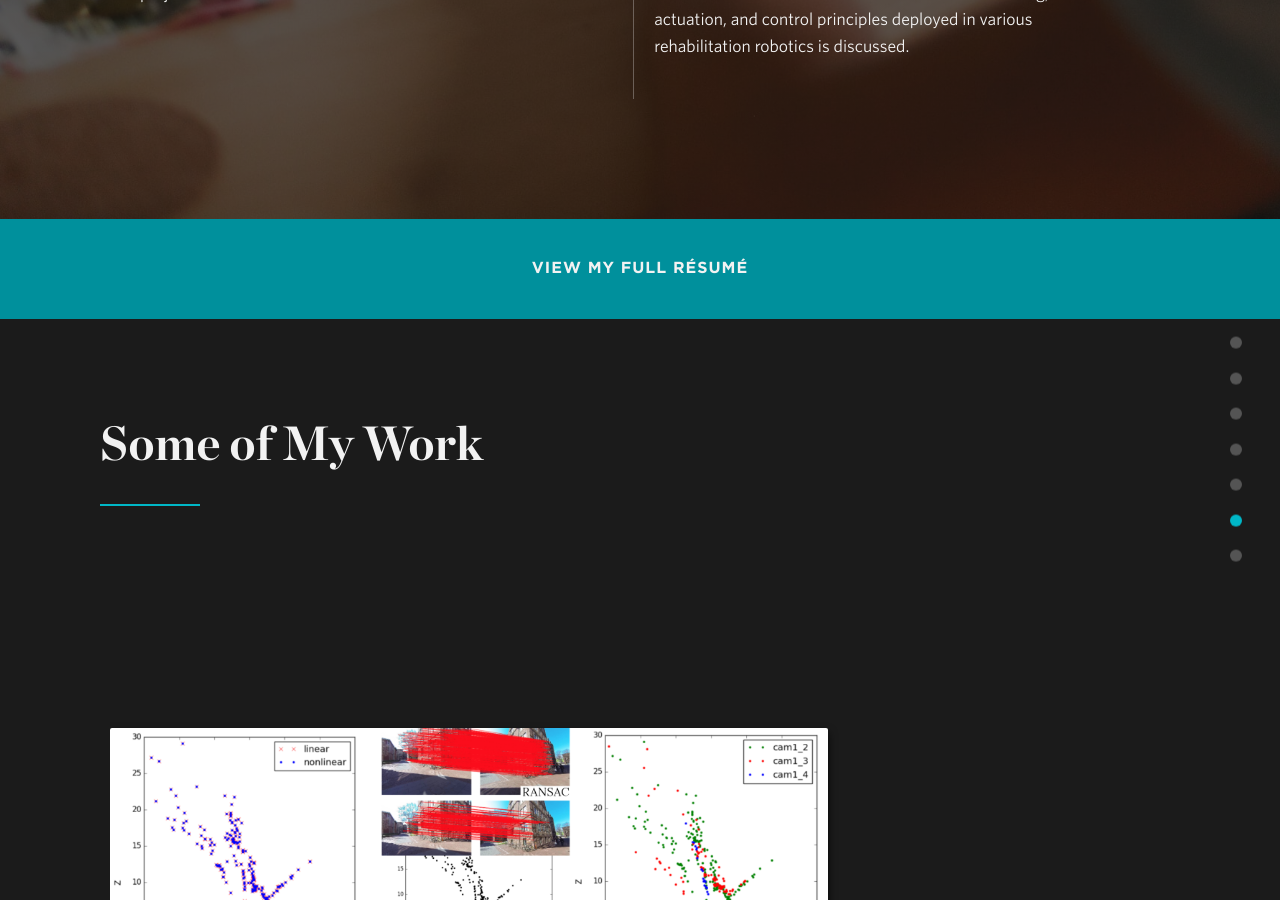
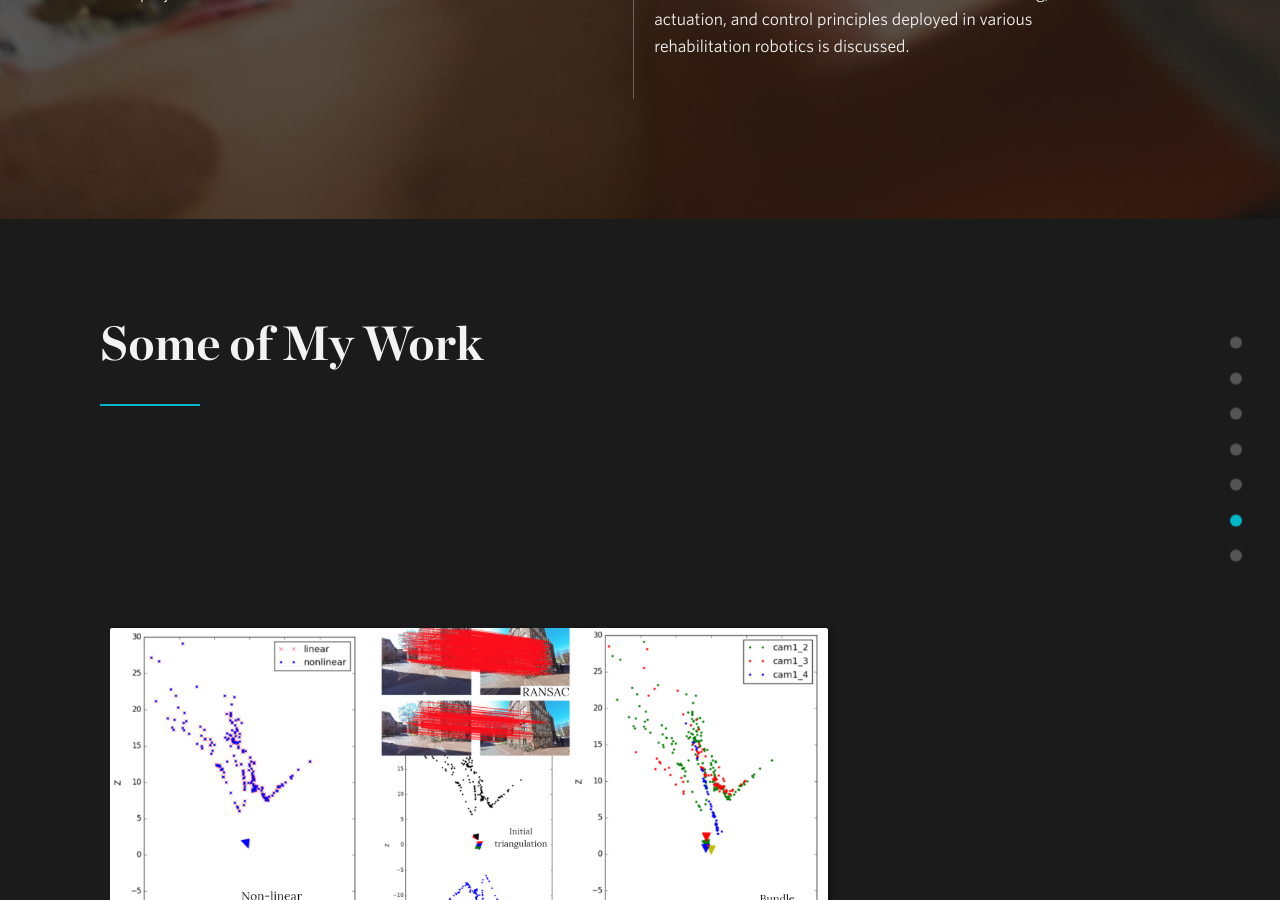
Before and after one commit to sgteja/trailsite.github.io, a Jekyll site: the page built from index.html, in a window 1280 px wide and 900 px high, scrolled down 4373 px. Built offline with Jekyll 4.4.1, drawn with Linux system fonts in a browser that asks for light colours; nearby versions of some CDN libraries.

Commit message:
changing order of resume button

```diff
--- a/index.html
+++ b/index.html
@@ -8,9 +8,8 @@
   {% include experience.html %}
   {% include skills.html %}
   {% include services.html %}
+  {% include portfolio.html %}
   {% include resume_btn.html %}
-  {% include portfolio.html %}
-  {% include github_btn.html %}
   {% include contact.html %}
   {% include footer.html %}
 </div>
```
